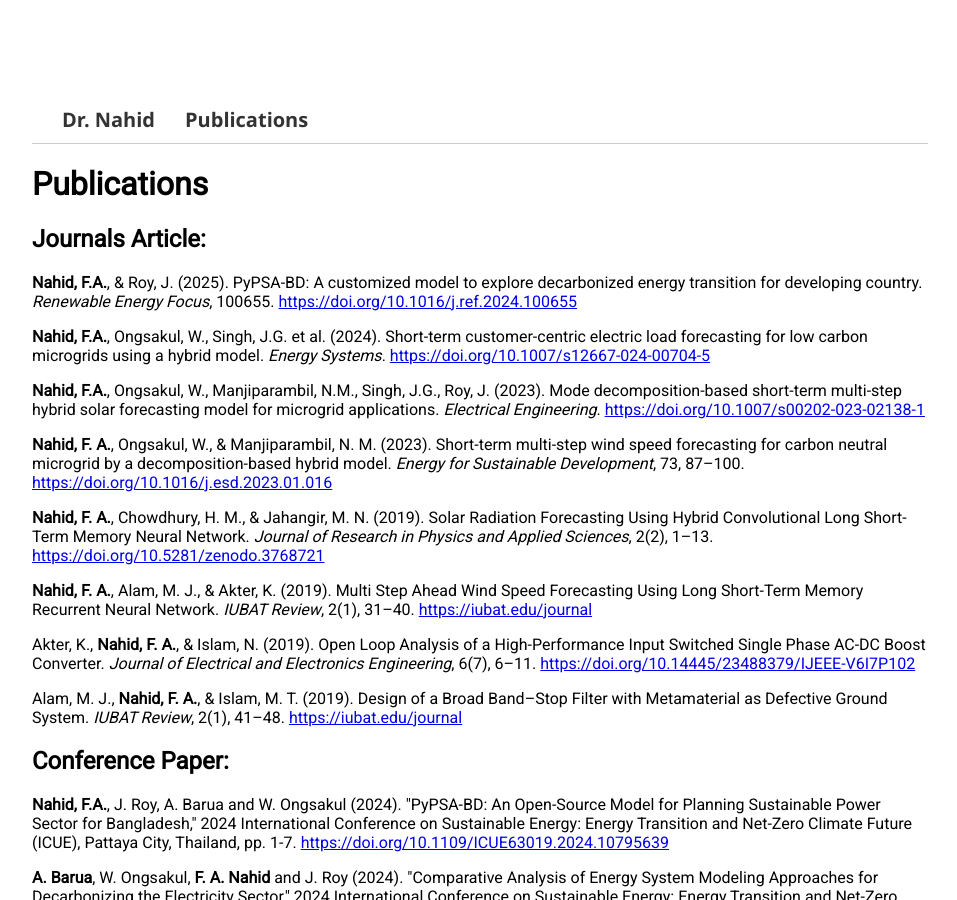
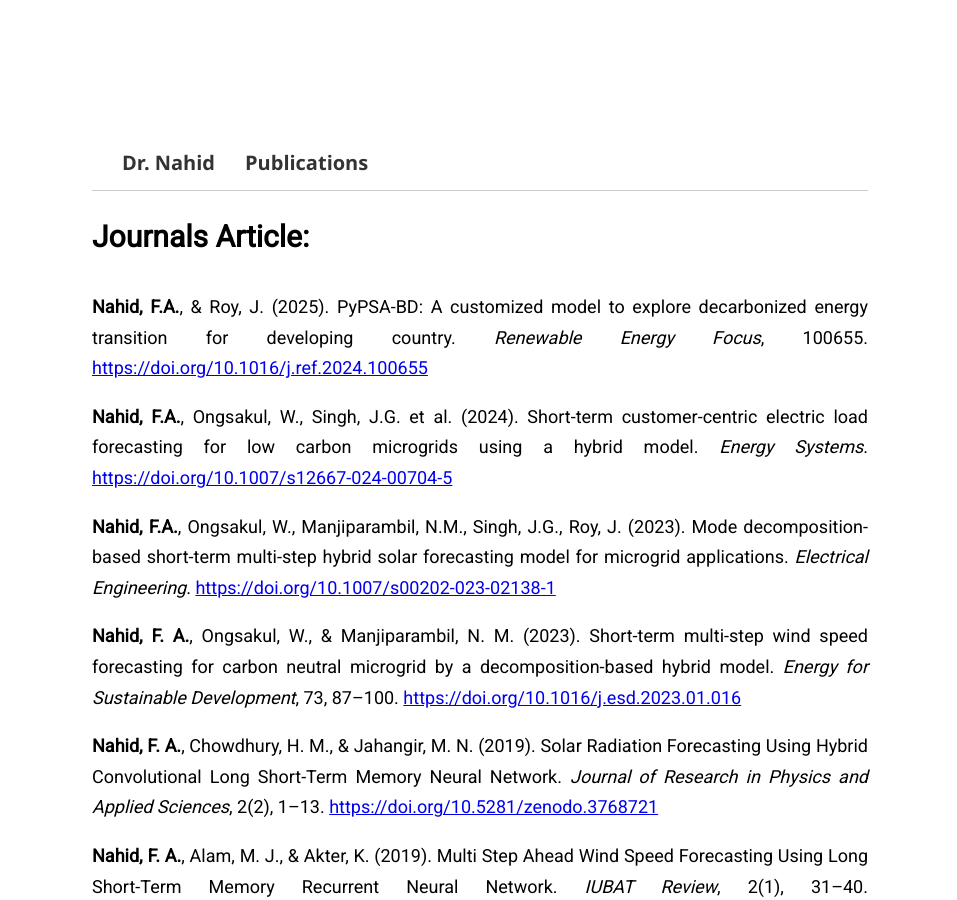
Before and after one commit to FiruzAhamed/firuzahamed.github.io, a Jekyll site: the page built from publications.md, in a window 1280 px wide and 900 px high. Shown: the whole window, without its empty margins (160-1117 px from the left). Built offline with Jekyll 4.4.1, drawn with Linux system fonts in a browser that asks for light colours.

Commit message:
Update publications.md

```diff
--- a/publications.md
+++ b/publications.md
@@ -12,9 +15,7 @@
 </nav>
 
 
-<h1>Publications</h1>
-
-<h2>Journals Article:</h2>
+<h1>Journals Article:</h1>
 
 <p><strong>Nahid, F.A.</strong>, & Roy, J. (2025). PyPSA-BD: A customized model to explore decarbonized energy transition for developing country. <em>Renewable Energy Focus</em>, 100655. <a href="https://doi.org/10.1016/j.ref.2024.100655" target="_blank">https://doi.org/10.1016/j.ref.2024.100655</a></p>
 
@@ -34,7 +35,7 @@
 
 
 
-<h2>Conference Paper:</h2>
+<h1>Conference Paper:</h1>
 
 <p><strong>Nahid, F.A.</strong>, J. Roy, A. Barua and W. Ongsakul (2024). "PyPSA-BD: An Open-Source Model for Planning Sustainable Power Sector for Bangladesh," 2024 International Conference on Sustainable Energy: Energy Transition and Net-Zero Climate Future (ICUE), Pattaya City, Thailand, pp. 1-7. <a href="https://doi.org/10.1109/ICUE63019.2024.10795639" target="_blank">https://doi.org/10.1109/ICUE63019.2024.10795639</a></p>
 
```
Also changed, not shown: other parts of publications.md (+7 -1 lines).
